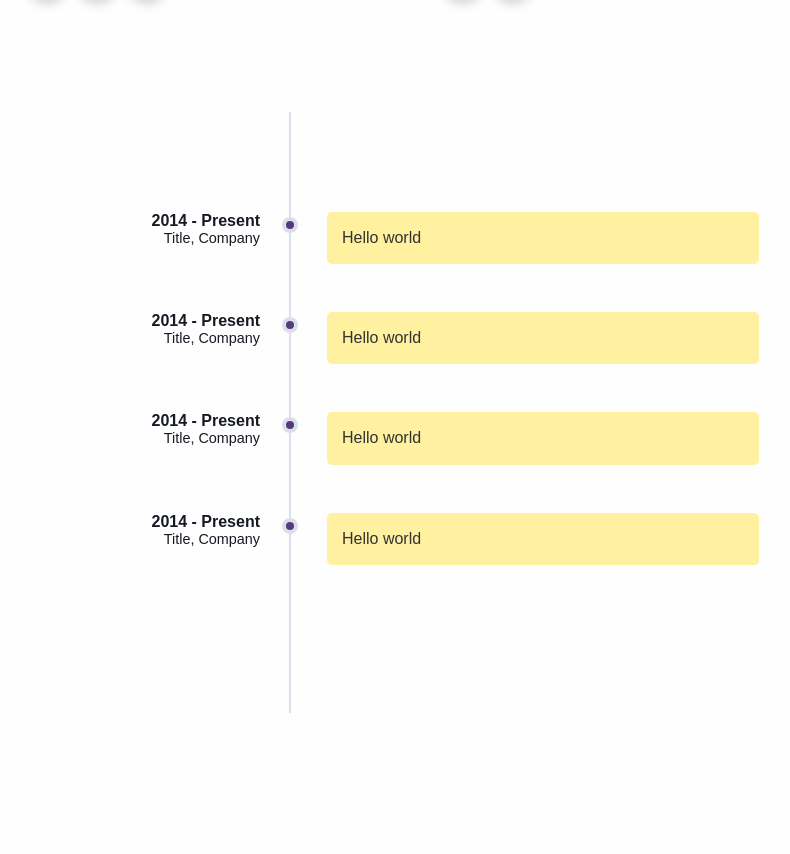
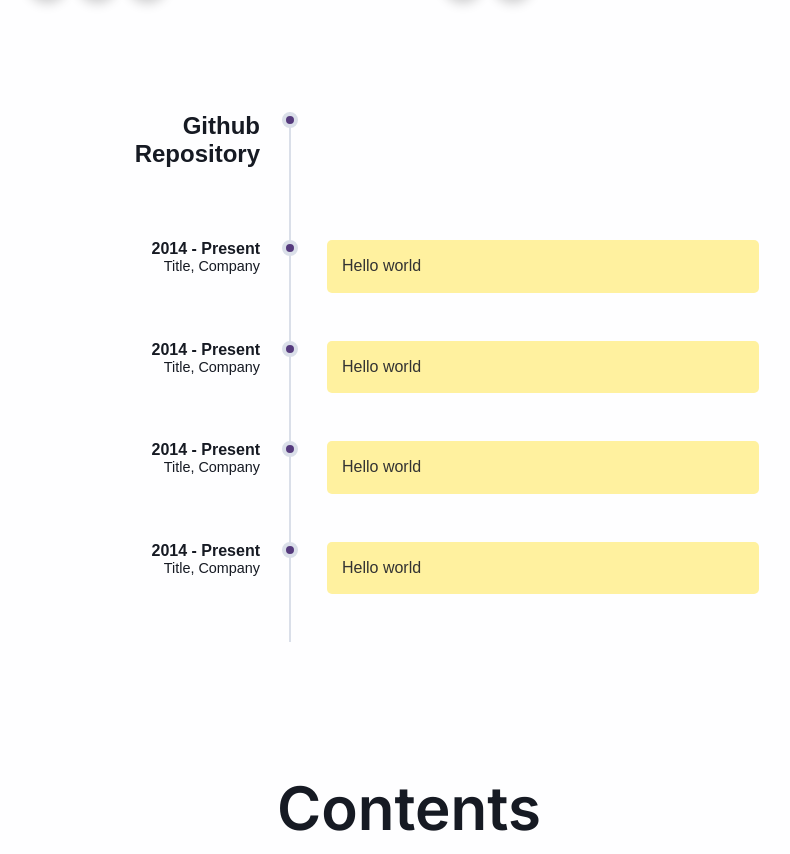
Before and after one commit to matthewobisnar/portfolio, a Vue app: page / in a window 1280 px wide. Shown: the part 3823-4677 px from the top of the page, without its empty margins (231-1021 px from the left). Built offline with nearby package versions, Linux system fonts and the light colour scheme.

Commit message:
github repository added

```diff
--- a/src/components/__header/Header.vue
+++ b/src/components/__header/Header.vue
@@ -10,7 +10,7 @@
                         <h1 class="app__h1_header" :style="[isLaptop, isTablet, isMobile]">Matthew Bisnar</h1>
                         <p class="app__p_subheader">Web Developer & Designer</p>
                         <div>
-                            <button class="app__btn_outline_light" v-scroll-to="{el: '#app__aboutme'}">My Projects</button>
+                            <button class="app__btn_outline_light" v-scroll-to="{el: '#app__myprojects'}">My Projects</button>
                             <button class="app__btn_outline_light" v-scroll-to="{el: '#app__techstack'}">Tech Stack</button>
                         </div>
                     </div>
--- a/src/components/__repos/repos.css
+++ b/src/components/__repos/repos.css
@@ -25,7 +25,7 @@ body * {
 .timeline {
   width: 100%;
   max-width: 800px;
-  padding: 100px 50px;
+  padding: 0px 50px;
   position: relative;
 }
 
@@ -68,9 +68,14 @@ body * {
   border: 4px solid #dadfe9;
   background-color: rgb(85 58 125);
   border-radius: 100%;
-  top: 15%;
+  top: 0%;
   right: -8px;
   z-index: 99;
+}
+
+.entry .title h2 {
+  margin-bottom: 2.7em;
+  color: var(--app-content-color) !important;
 }
 
 .entry .title h3 {
@@ -97,10 +102,13 @@ body * {
 }
 
 .entry .body > div {
+  padding: 15px;
+  border-radius: 5px;
+}
+
+.entry .body > .card {
   /* border: solid 1px black;*/
   background: #fff19f;
-  padding: 15px;
-  border-radius: 5px;
 }
 
 .entry .body p:first-child {
--- a/src/components/__repos/repos.vue
+++ b/src/components/__repos/repos.vue
@@ -2,13 +2,23 @@
     <div class="app__timeline">
         <div class="app__timeline-container">
             <div class="timeline">
+
+                <div class="entry">
+                    <div class="title">
+                        <h2>Github Repository</h2>
+                      </div>
+                      <div class="body">
+                        <div></div>
+                      </div>
+                </div>
+
                 <div class="entry">
                     <div class="title">
                         <h3>2014 - Present</h3>
                         <p>Title, Company</p>
                       </div>
                       <div class="body">
-                        <div>
+                        <div class="card">
                             <p>Hello world</p>
                         </div>
                       </div>
@@ -19,7 +29,7 @@
                         <p>Title, Company</p>
                       </div>
                       <div class="body">
-                        <div>
+                        <div class="card">
                             <p>Hello world</p>
                         </div>
                       </div>
@@ -31,7 +41,7 @@
                         <p>Title, Company</p>
                       </div>
                       <div class="body">
-                        <div>
+                        <div class="card">
                             <p>Hello world</p>
                         </div>
                       </div>
@@ -43,7 +53,7 @@
                         <p>Title, Company</p>
                       </div>
                       <div class="body">
-                        <div>
+                        <div class="card">
                             <p>Hello world</p>
                         </div>
                       </div>
```
Also changed, not shown: 1 other file (tests, documents, lock files or other folders).
